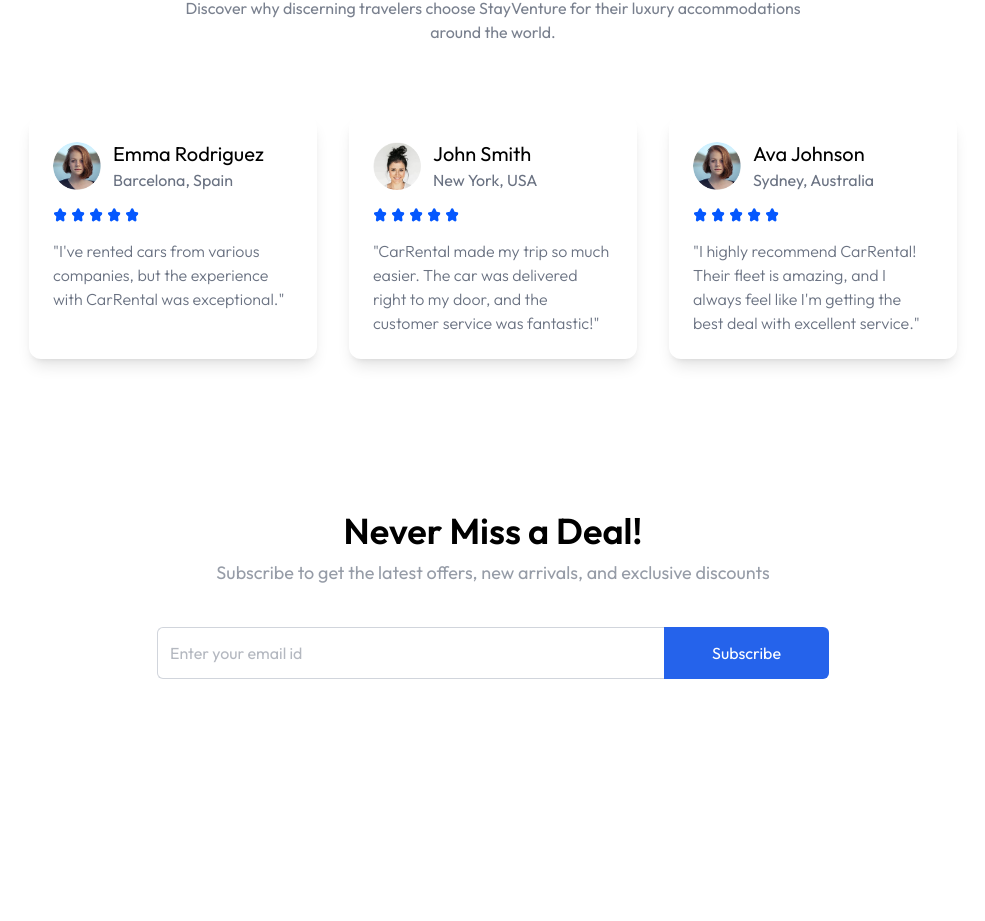
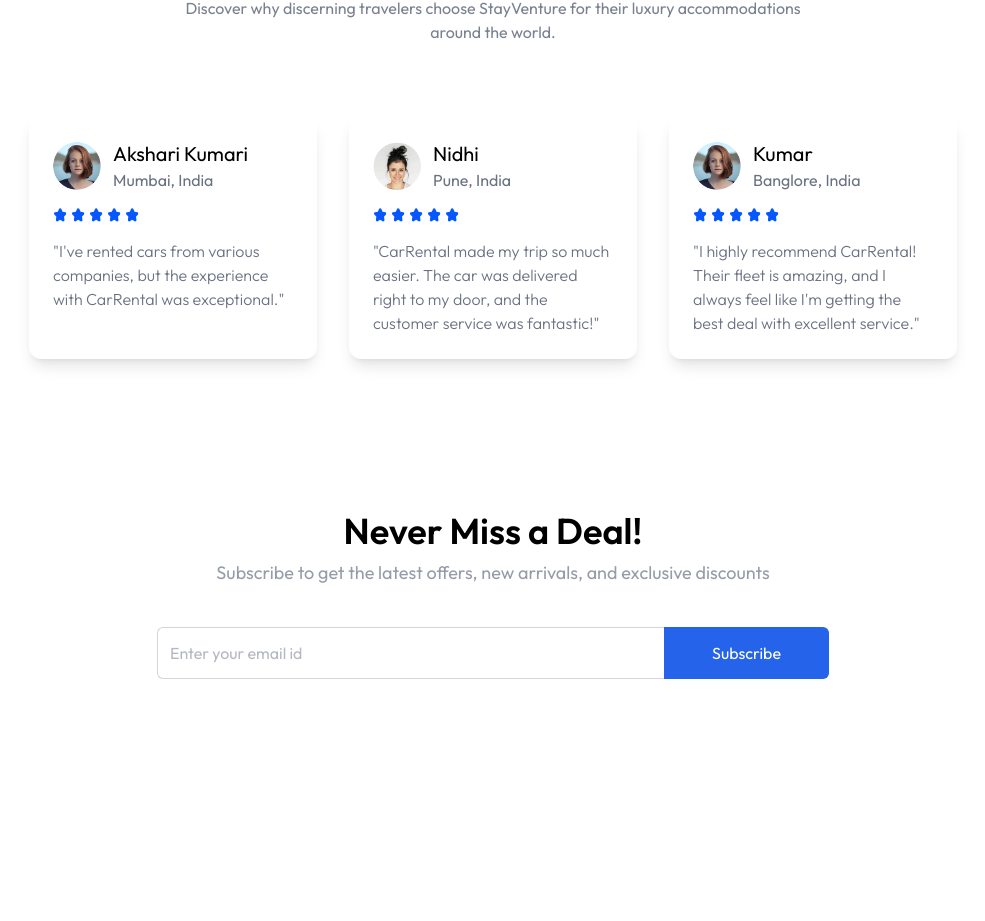
Before and after one commit to Aksharas226/CarRental, a React (Vite) app in the folder client/: page / in a window 1280 px wide. Shown: the part 1756-2677 px from the top of the page, without its empty margins (147-1132 px from the left). Built offline with nearby package versions, Linux system fonts and the light colour scheme; no server answers.

Commit message:
Update Testimonial.jsx

```diff
--- a/client/src/components/Testimonial.jsx
+++ b/client/src/components/Testimonial.jsx
@@ -6,18 +6,18 @@
 const Testimonial = () => {
 
     const testimonials = [
-        { name: "Emma Rodriguez",
-          location: "Barcelona, Spain",
+        { name: "Akshari Kumari",
+          location: "Mumbai, India",
           image: assets.testimonial_image_1,
           testimonial: "I've rented cars from various companies, but the experience with CarRental was exceptional."
         },
-        { name: "John Smith",
-          location: "New York, USA",
+        { name: "Nidhi",
+          location: "Pune, India",
           image: assets.testimonial_image_2,
           testimonial: "CarRental made my trip so much easier. The car was delivered right to my door, and the customer service was fantastic!"
         },
-        { name: "Ava Johnson",
-          location: "Sydney, Australia",
+        { name: "Kumar",
+          location: "Banglore, India",
           image: assets.testimonial_image_1,
           testimonial: "I highly recommend CarRental! Their fleet is amazing, and I always feel like I'm getting the best deal with excellent service."
         }
```
